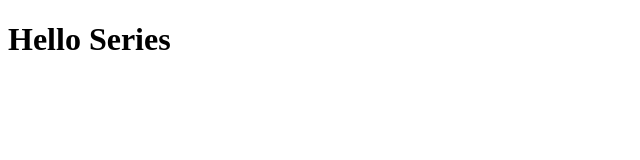
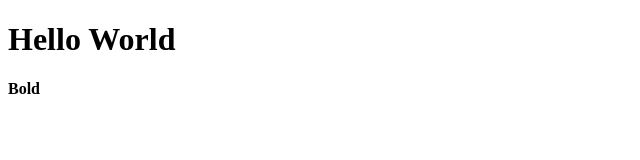
Before and after one commit to felixacdc/start_using_react, a React (Create React App) app in the folder react-app/: page / in a window 1280 px wide. Shown: the top 160 px of the page, without its empty margins (0-640 px from the left). Built offline with nearby package versions, Linux system fonts and the light colour scheme; the HTML template or start-up script is replaced by a standard one.

Commit message:
[add] The-render-method

```diff
--- a/react-app/src/App.js
+++ b/react-app/src/App.js
@@ -10,7 +10,13 @@
 
 class App extends React.Component {
   render() {
-    return <h1>Hello Series</h1>
+    //return <h1>Hello World</h1> <b>Bold</b> //Incorrecto
+    return (
+      <div>
+        <h1>Hello World</h1>
+        <b>Bold</b>
+      </div>
+    )
   }
 }
 
```
